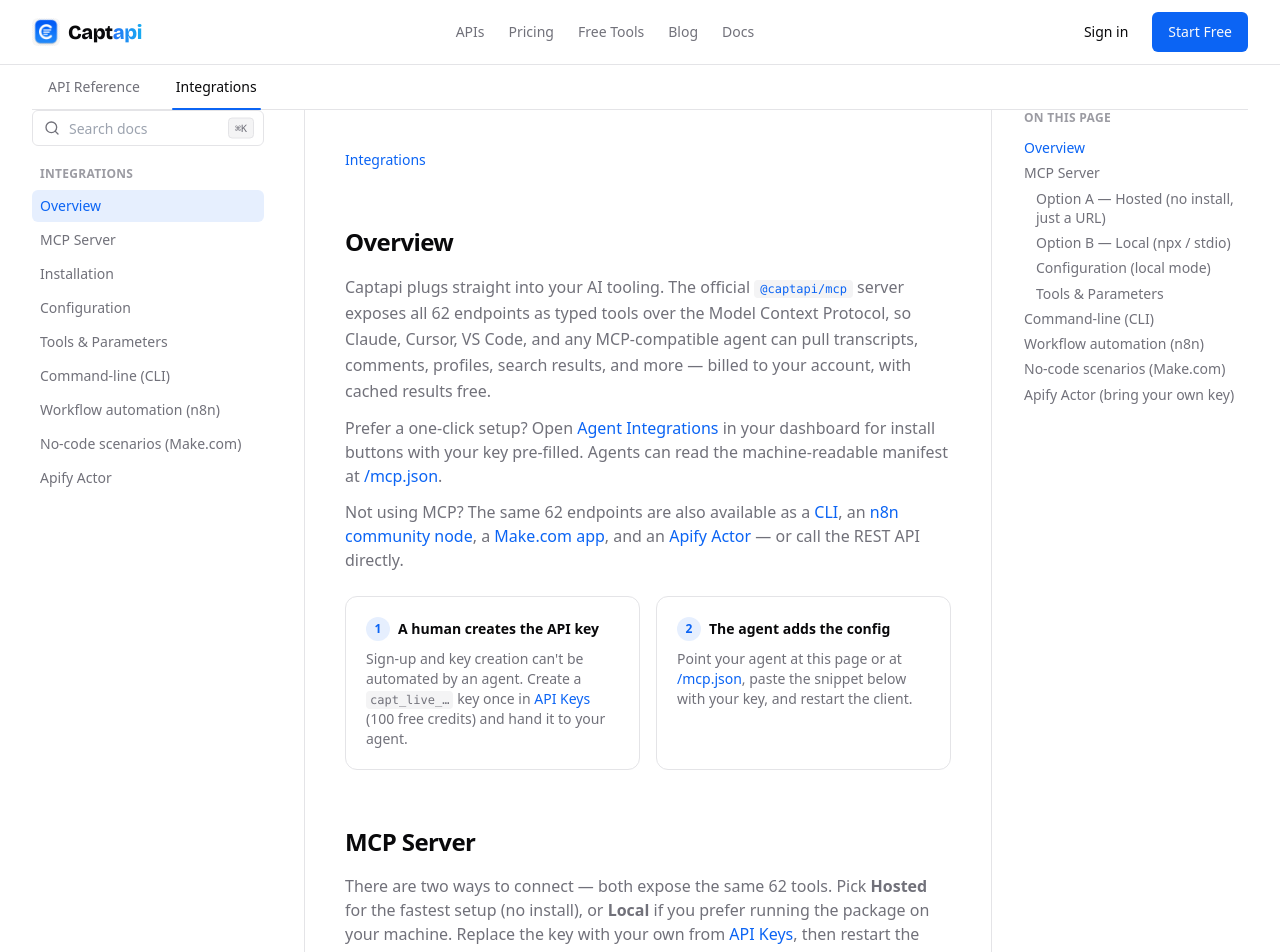
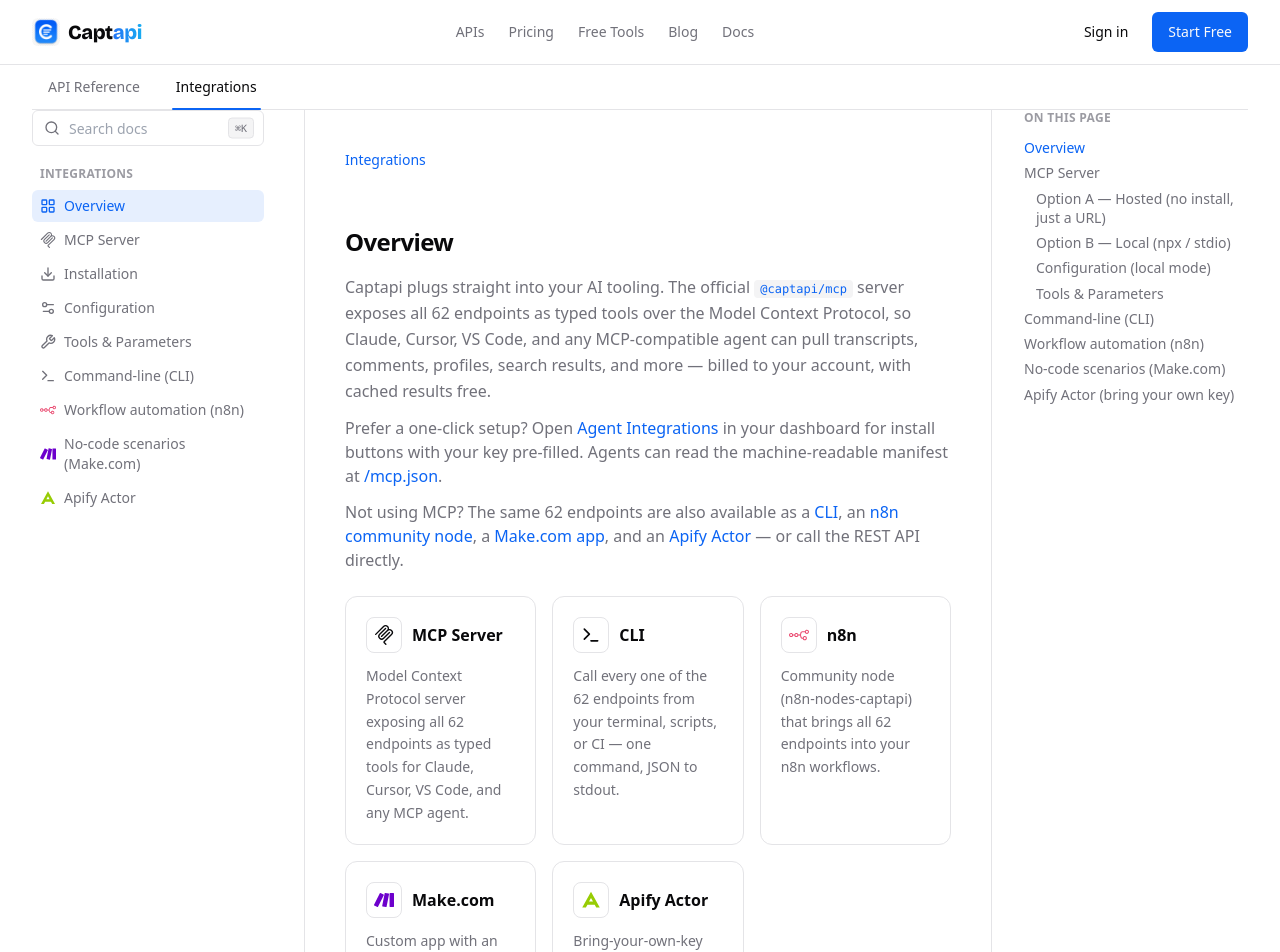
Before and after one commit to CDCStream/captapi, a Next.js app in the folder frontend/: page /docs/integrations in a window 1280 px wide. Shown: the top 952 px of the page. Built offline with nearby package versions, Linux system fonts and the light colour scheme; no server answers.

Commit message:
feat(docs): branded integration cards + sidebar logos; link from API Reference
Co-authored-by: Cursor <cursoragent@cursor.com>

```diff
--- a/frontend/app/(marketing)/docs/integrations/page.tsx
+++ b/frontend/app/(marketing)/docs/integrations/page.tsx
@@ -1,5 +1,6 @@
 import Link from "next/link";
 import { CodeTabs } from "@/components/docs/code-tabs";
+import { IntegrationCards } from "@/components/docs/integration-cards";
 import {
   PLATFORM_GROUPS,
   API_URL,
@@ -253,12 +254,16 @@ export default function IntegrationsPage() {
         <a href="#make" className="text-primary hover:underline">
           Make.com app
         </a>
-        , and an{" "}
+        ,         and an{" "}
         <a href="#apify" className="text-primary hover:underline">
           Apify Actor
         </a>{" "}
         — or call the REST API directly.
       </p>
+
+      <div className="mt-6">
+        <IntegrationCards total={TOTAL} />
+      </div>
 
       {/* 2-step connect flow */}
       <div className="mt-6 grid gap-4 sm:grid-cols-2">
--- a/frontend/app/(marketing)/docs/page.tsx
+++ b/frontend/app/(marketing)/docs/page.tsx
@@ -1,11 +1,16 @@
 import Link from "next/link";
+import { ArrowRight } from "lucide-react";
 import { CodeTabs } from "@/components/docs/code-tabs";
+import { IntegrationCards } from "@/components/docs/integration-cards";
 import {
   PLATFORM_GROUPS,
   API_URL,
   type ApiEndpoint,
 } from "@/lib/api-catalog";
 import { buildMetadata } from "@/lib/seo";
+
+const TOTAL_ENDPOINTS =
+  PLATFORM_GROUPS.reduce((n, g) => n + g.endpoints.length, 0) + 2;
 
 export const metadata = buildMetadata({
   title: "Documentation — Captapi API Reference",
@@ -375,6 +380,23 @@ export default function DocsPage() {
         ]}
       />
 
+      {/* Integrations */}
+      <H2 id="integrations">Integrations</H2>
+      <div className="not-prose mb-5 flex flex-wrap items-center justify-between gap-3">
+        <p className="max-w-2xl text-muted-foreground">
+          Use Captapi from AI agents, workflow tools, cloud actors, or your
+          terminal — the same {TOTAL_ENDPOINTS} endpoints, no REST plumbing.
+        </p>
+        <Link
+          href="/docs/integrations"
+          className="inline-flex items-center gap-1.5 text-sm font-medium text-primary hover:underline"
+        >
+          View all integrations
+          <ArrowRight className="size-4" />
+        </Link>
+      </div>
+      <IntegrationCards total={TOTAL_ENDPOINTS} basePath="/docs/integrations" />
+
       <div className="mt-12 rounded-xl border bg-muted/30 p-6 text-center">
         <p className="font-semibold">Ready to build?</p>
         <p className="mt-1 text-sm text-muted-foreground">
--- a/frontend/components/docs/docs-sidebar.tsx
+++ b/frontend/components/docs/docs-sidebar.tsx
@@ -2,7 +2,27 @@
 
 import { useEffect, useMemo, useState } from "react";
 import { usePathname } from "next/navigation";
-import { Search } from "lucide-react";
+import { Search, LayoutGrid, Download, Settings2, Wrench, Boxes } from "lucide-react";
+import {
+  McpIcon,
+  CliIcon,
+  N8nIcon,
+  MakeIcon,
+  ApifyIcon,
+} from "@/components/docs/integration-icons";
+
+const NAV_ICONS: Record<string, React.ReactNode> = {
+  integrations: <Boxes className="size-4" />,
+  overview: <LayoutGrid className="size-4" />,
+  mcp: <McpIcon className="size-4" />,
+  "mcp-install": <Download className="size-4" />,
+  "mcp-config": <Settings2 className="size-4" />,
+  "mcp-tools": <Wrench className="size-4" />,
+  cli: <CliIcon className="size-4" />,
+  n8n: <N8nIcon className="size-4" />,
+  make: <MakeIcon className="size-4" />,
+  apify: <ApifyIcon className="size-4" />,
+};
 
 interface NavItem {
   id: string;
@@ -37,6 +57,10 @@ export const DOCS_NAV: NavSection[] = [
       { id: "api-facebook", label: "Facebook", badge: "5" },
       { id: "api-video-files", label: "Video Files", badge: "2" },
     ],
+  },
+  {
+    title: "More",
+    items: [{ id: "integrations", label: "Integrations" }],
   },
 ];
 
@@ -132,7 +156,12 @@ export function DocsSidebar() {
                           : "text-muted-foreground hover:bg-muted hover:text-foreground"
                       }`}
                     >
-                      <span>{item.label}</span>
+                      <span className="flex items-center gap-2">
+                        {NAV_ICONS[item.id] && (
+                          <span className="shrink-0">{NAV_ICONS[item.id]}</span>
+                        )}
+                        {item.label}
+                      </span>
                       {item.badge && (
                         <span className="rounded bg-muted px-1.5 py-0.5 text-[10px] text-muted-foreground">
                           {item.badge}
--- /dev/null
+++ b/frontend/components/docs/integration-cards.tsx
@@ -0,0 +1,74 @@
+import Link from "next/link";
+import { McpIcon, CliIcon, N8nIcon, MakeIcon, ApifyIcon } from "./integration-icons";
+
+type IntegrationCard = {
+  id: string;
+  title: string;
+  description: string;
+  icon: React.ReactNode;
+};
+
+function buildCards(total: number): IntegrationCard[] {
+  return [
+    {
+      id: "mcp",
+      title: "MCP Server",
+      description: `Model Context Protocol server exposing all ${total} endpoints as typed tools for Claude, Cursor, VS Code, and any MCP agent.`,
+      icon: <McpIcon className="size-5" />,
+    },
+    {
+      id: "cli",
+      title: "CLI",
+      description: `Call every one of the ${total} endpoints from your terminal, scripts, or CI — one command, JSON to stdout.`,
+      icon: <CliIcon className="size-5" />,
+    },
+    {
+      id: "n8n",
+      title: "n8n",
+      description: `Community node (n8n-nodes-captapi) that brings all ${total} endpoints into your n8n workflows.`,
+      icon: <N8nIcon className="size-5" />,
+    },
+    {
+      id: "make",
+      title: "Make.com",
+      description: `Custom app with an action module for every endpoint, grouped by platform — no code required.`,
+      icon: <MakeIcon className="size-5" />,
+    },
+    {
+      id: "apify",
+      title: "Apify Actor",
+      description: `Bring-your-own-key Actor that wraps the REST API (no scraping) and returns the same structured JSON.`,
+      icon: <ApifyIcon className="size-5" />,
+    },
+  ];
+}
+
+export function IntegrationCards({
+  total,
+  basePath = "",
+}: {
+  total: number;
+  /** Prefix for the anchor links. Use "/docs/integrations" from other pages, "" on the integrations page itself. */
+  basePath?: string;
+}) {
+  const cards = buildCards(total);
+  return (
+    <div className="not-prose grid gap-4 sm:grid-cols-2 lg:grid-cols-3">
+      {cards.map((c) => (
+        <Link
+          key={c.id}
+          href={`${basePath}#${c.id}`}
+          className="group flex flex-col gap-3 rounded-xl border bg-card p-5 transition-colors hover:border-primary/50 hover:bg-muted/40"
+        >
+          <div className="flex items-center gap-2.5">
+            <span className="flex size-9 shrink-0 items-center justify-center rounded-lg border bg-background text-foreground">
+              {c.icon}
+            </span>
+            <span className="font-semibold group-hover:text-primary">{c.title}</span>
+          </div>
+          <p className="text-sm leading-relaxed text-muted-foreground">{c.description}</p>
+        </Link>
+      ))}
+    </div>
+  );
+}
--- /dev/null
+++ b/frontend/components/docs/integration-icons.tsx
@@ -0,0 +1,39 @@
+import { Terminal } from "lucide-react";
+
+type IconProps = { className?: string };
+
+export function McpIcon({ className }: IconProps) {
+  return (
+    <svg viewBox="0 0 24 24" fill="currentColor" className={className} aria-hidden="true">
+      <path d="M13.85 0a4.16 4.16 0 0 0-2.95 1.217L1.456 10.66a.835.835 0 0 0 0 1.18.835.835 0 0 0 1.18 0l9.442-9.442a2.49 2.49 0 0 1 3.541 0 2.49 2.49 0 0 1 0 3.541L8.59 12.97l-.1.1a.835.835 0 0 0 0 1.18.835.835 0 0 0 1.18 0l.1-.098 7.03-7.034a2.49 2.49 0 0 1 3.542 0l.049.05a2.49 2.49 0 0 1 0 3.54l-8.54 8.54a1.96 1.96 0 0 0 0 2.755l1.753 1.753a.835.835 0 0 0 1.18 0 .835.835 0 0 0 0-1.18l-1.753-1.753a.266.266 0 0 1 0-.394l8.54-8.54a4.185 4.185 0 0 0 0-5.9l-.05-.05a4.16 4.16 0 0 0-2.95-1.218c-.2 0-.401.02-.6.048a4.17 4.17 0 0 0-1.17-3.552A4.16 4.16 0 0 0 13.85 0m0 3.333a.84.84 0 0 0-.59.245L6.275 10.56a4.186 4.186 0 0 0 0 5.902 4.186 4.186 0 0 0 5.902 0L19.16 9.48a.835.835 0 0 0 0-1.18.835.835 0 0 0-1.18 0l-6.985 6.984a2.49 2.49 0 0 1-3.54 0 2.49 2.49 0 0 1 0-3.54l6.983-6.985a.835.835 0 0 0 0-1.18.84.84 0 0 0-.59-.245" />
+    </svg>
+  );
+}
+
+export function CliIcon({ className }: IconProps) {
+  return <Terminal className={className} aria-hidden="true" />;
+}
+
+export function N8nIcon({ className }: IconProps) {
+  return (
+    <svg viewBox="0 0 24 24" fill="#EA4B71" className={className} aria-hidden="true">
+      <path d="M21.4737 5.6842c-1.1772 0-2.1663.8051-2.4468 1.8947h-2.8955c-1.235 0-2.289.893-2.492 2.111l-.1038.623a1.263 1.263 0 0 1-1.246 1.0555H11.289c-.2805-1.0896-1.2696-1.8947-2.4468-1.8947s-2.1663.8051-2.4467 1.8947H4.973c-.2805-1.0896-1.2696-1.8947-2.4468-1.8947C1.1311 9.4737 0 10.6047 0 12s1.131 2.5263 2.5263 2.5263c1.1772 0 2.1663-.8051 2.4468-1.8947h1.4223c.2804 1.0896 1.2696 1.8947 2.4467 1.8947 1.1772 0 2.1663-.8051 2.4468-1.8947h1.0008a1.263 1.263 0 0 1 1.2459 1.0555l.1038.623c.203 1.218 1.257 2.111 2.492 2.111h.3692c.2804 1.0895 1.2696 1.8947 2.4468 1.8947 1.3952 0 2.5263-1.131 2.5263-2.5263s-1.131-2.5263-2.5263-2.5263c-1.1772 0-2.1664.805-2.4468 1.8947h-.3692a1.263 1.263 0 0 1-1.246-1.0555l-.1037-.623A2.52 2.52 0 0 0 13.9607 12a2.52 2.52 0 0 0 .821-1.4794l.1038-.623a1.263 1.263 0 0 1 1.2459-1.0555h2.8955c.2805 1.0896 1.2696 1.8947 2.4468 1.8947 1.3952 0 2.5263-1.131 2.5263-2.5263s-1.131-2.5263-2.5263-2.5263m0 1.2632a1.263 1.263 0 0 1 1.2631 1.2631 1.263 1.263 0 0 1-1.2631 1.2632 1.263 1.263 0 0 1-1.2632-1.2632 1.263 1.263 0 0 1 1.2632-1.2631M2.5263 10.7368A1.263 1.263 0 0 1 3.7895 12a1.263 1.263 0 0 1-1.2632 1.2632A1.263 1.263 0 0 1 1.2632 12a1.263 1.263 0 0 1 1.2631-1.2632m6.3158 0A1.263 1.263 0 0 1 10.1053 12a1.263 1.263 0 0 1-1.2632 1.2632A1.263 1.263 0 0 1 7.579 12a1.263 1.263 0 0 1 1.2632-1.2632m10.1053 3.7895a1.263 1.263 0 0 1 1.2631 1.2632 1.263 1.263 0 0 1-1.2631 1.2631 1.263 1.263 0 0 1-1.2632-1.2631 1.263 1.263 0 0 1 1.2632-1.2632" />
+    </svg>
+  );
+}
+
+export function MakeIcon({ className }: IconProps) {
+  return (
+    <svg viewBox="0 0 24 24" fill="#6D00CC" className={className} aria-hidden="true">
+      <path d="M13.38 3.498c-.27 0-.511.19-.566.465L9.85 18.986a.578.578 0 0 0 .453.678l4.095.826a.58.58 0 0 0 .682-.455l2.963-15.021a.578.578 0 0 0-.453-.678l-4.096-.826a.589.589 0 0 0-.113-.012zm-5.876.098a.576.576 0 0 0-.516.318L.062 17.697a.575.575 0 0 0 .256.774l3.733 1.877a.578.578 0 0 0 .775-.258l6.926-13.781a.577.577 0 0 0-.256-.776L7.762 3.658a.571.571 0 0 0-.258-.062zm11.74.115a.576.576 0 0 0-.576.576v15.426c0 .318.258.578.576.578h4.178a.58.58 0 0 0 .578-.578V4.287a.578.578 0 0 0-.578-.576Z" />
+    </svg>
+  );
+}
+
+export function ApifyIcon({ className }: IconProps) {
+  return (
+    <svg viewBox="0 0 24 24" fill="#97CC04" className={className} aria-hidden="true">
+      <path d="M12 2 1.5 21h4.4l1.85-3.35h8.7L18.3 21h4.2L12 2Zm0 7.55 2.4 4.3H9.6L12 9.55Z" />
+    </svg>
+  );
+}
```
